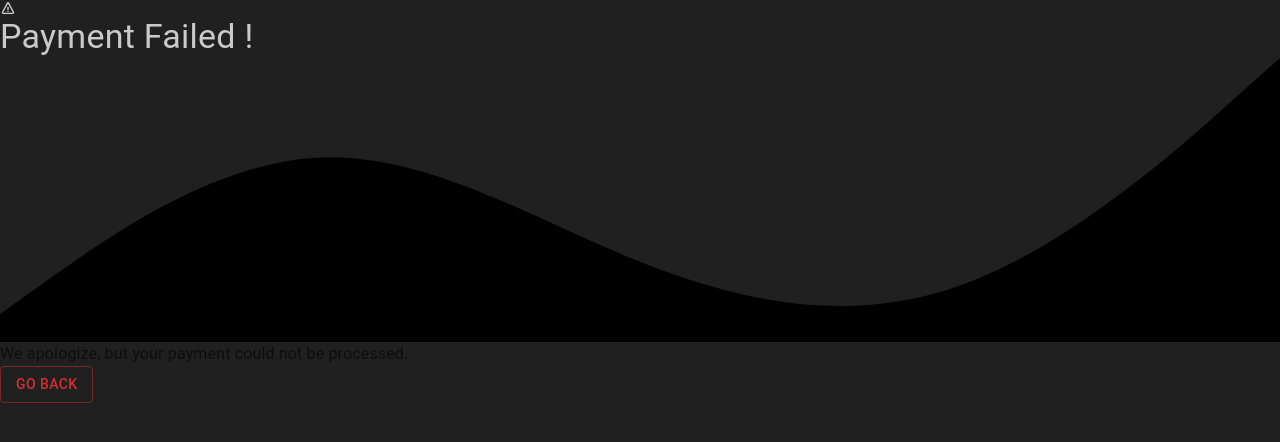
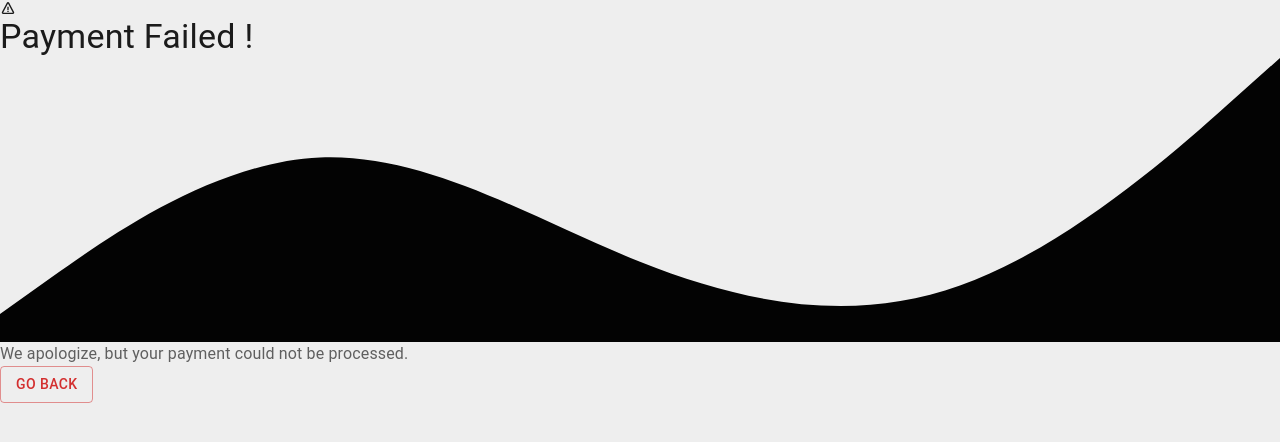
Before and after one commit to yuvraj08-netweb/subscription, a Next.js app: page /payment-failed in a window 1280 px wide. Shown: the top 442 px of the page. Built offline with nearby package versions, Linux system fonts and the light colour scheme; no server answers.

Commit message:
changed the bg color and fixed the hompage button

```diff
--- a/src/app/globals.css
+++ b/src/app/globals.css
@@ -3,8 +3,8 @@
 @tailwind utilities;
 
 :root {
-  --background: #202020;
-  --foreground: #f0efefd2;
+  --background: #eee;
+  --foreground: #1b1b1b;
 }
 
 body {
--- a/src/app/payment-failed/index.js
+++ b/src/app/payment-failed/index.js
@@ -9,7 +9,7 @@ const PaymentFailed = () => {
   const router = useRouter();
 
   return (
-    <Box className="bg-white text-[#000] flex flex-col sm:max-w-max max-w-[95%] mx-auto items-center rounded-lg  ">
+    <Box className="bg-white text-[#000] flex flex-col sm:max-w-max max-w-[95%] mx-auto items-center rounded-lg shadow-xl ">
       <Box className="bg-red-600 w-full pt-10 text-white text-center rounded-t-lg">
       <BiError className="max-w-max md:!text-[90px] !text-[60px] mx-auto mb-5" />
 
--- a/src/app/payment-success/index.js
+++ b/src/app/payment-success/index.js
@@ -2,10 +2,12 @@
 import React from "react";
 import { Box, Typography, Button } from "@mui/material";
 import { SiTicktick } from "react-icons/si";
+import { useRouter } from "next/navigation";
 
 export default function PaymentStatus() {
+  const router = useRouter();
   return (
-    <Box className="bg-white text-[#000] flex flex-col sm:max-w-max max-w-[95%] mx-auto items-center rounded-lg  ">
+    <Box className="bg-white text-[#000] flex flex-col sm:max-w-max max-w-[95%] mx-auto items-center rounded-lg  shadow-xl">
       <Box className="bg-green-600 w-full pt-10 text-white !text-center rounded-t-lg">
         <SiTicktick className="max-w-max md:!text-[90px] !text-[60px] mx-auto mb-5" />
 
```
Also changed, not shown: middleware.js (added, +16 -0 lines).
